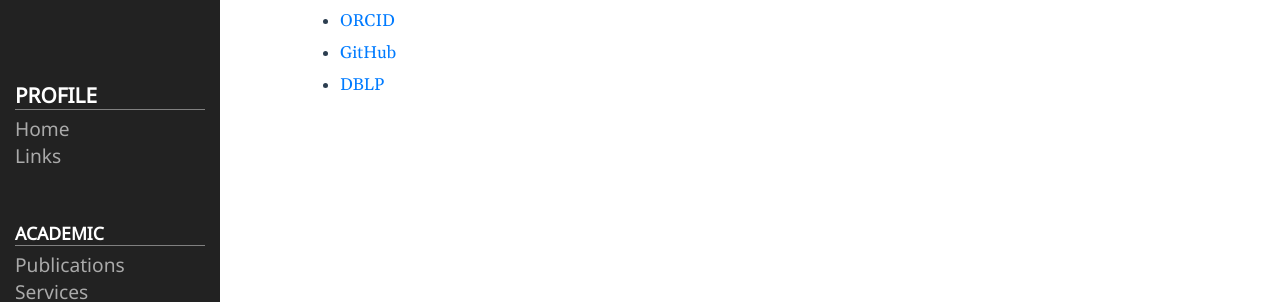
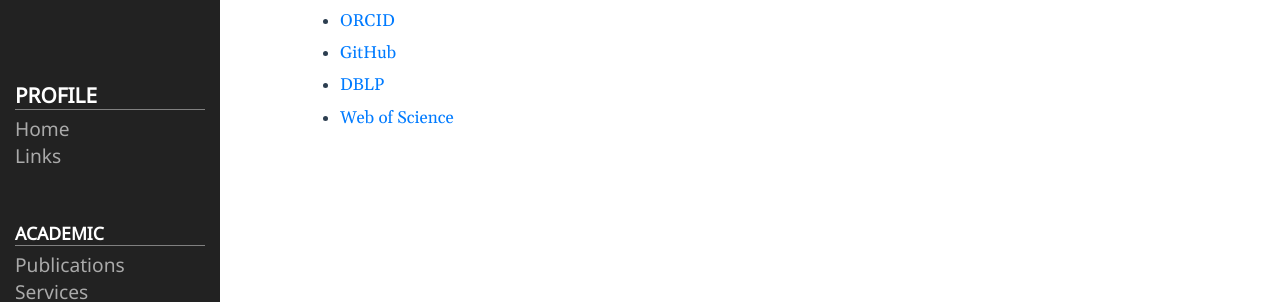
Before and after one commit to byzhaoAI/byzhaoAI.github.io, a Jekyll site: the page built from links.md, in a window 1280 px wide. Shown: the part 167-469 px from the top of the page. Built offline with Jekyll 4.4.1, drawn with Linux system fonts in a browser that asks for light colours.

Commit message:
links update

```diff
--- a/links.md
+++ b/links.md
@@ -8,3 +8,4 @@ permalink: /links/
 - [ORCID](https://orcid.org/0000-0002-9564-6757)
 - [GitHub](https://github.com/byzhaoAI)
 - [DBLP](https://dblp.org/pid/279/0619.html)
+- [Web of Science](https://webofscience.clarivate.cn/wos/author/record/60305941)
```
